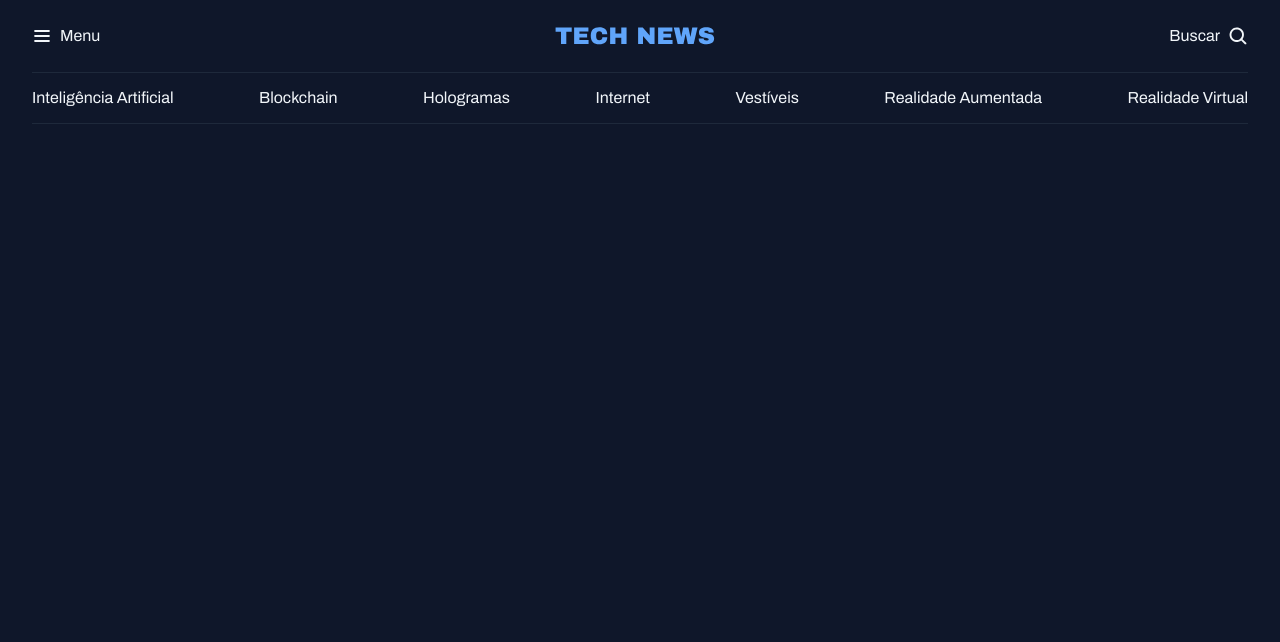
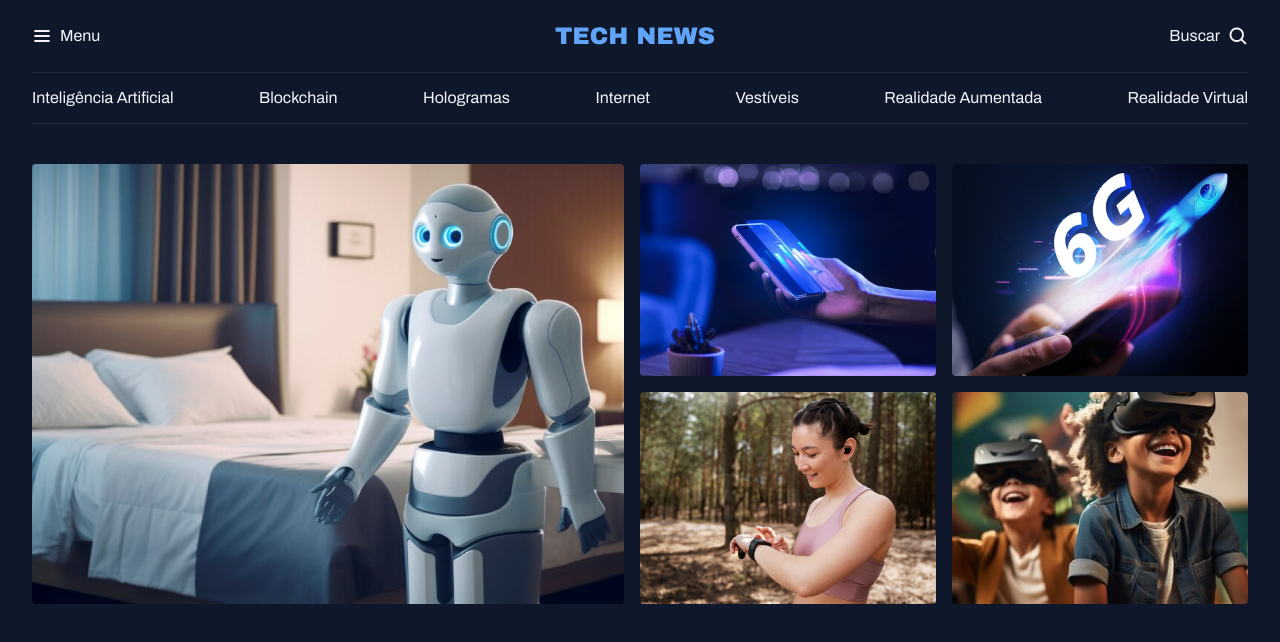
Before and after one commit to ChrysAlves/Projeto-Portal-de-noticias, a plain HTML site: page index.html in a window 1280 px wide. Drawn offline with Linux system fonts and the light colour scheme.

Commit message:
section destaques

```diff
--- a/index.html
+++ b/index.html
@@ -1,17 +1,14 @@
 <!DOCTYPE html>
 <html lang="pt-br">
-
 <head>
   <link rel="preconnect" href="https://fonts.googleapis.com">
   <link rel="preconnect" href="https://fonts.gstatic.com" crossorigin>
-
   <meta charset="UTF-8">
   <meta name="viewport" content="width=device-width, initial-scale=1.0">
   <link rel="stylesheet" href="/styles/index.css">
   <link
     href="https://fonts.googleapis.com/css2?family=Archivo:ital,wght@0,100..900 1,100..900 family=Poppins:wght@400;500;700&family=Roboto:ital,wght@0,100;0,300;0,400;0,500;0,700;0,900;1,100;1,300;1,400;1,500;1,700;1,900&display=swap"
     rel="stylesheet">
-
   <title>Portal de notícias</title>
 </head>
 
@@ -43,6 +40,32 @@
       <a href="#">Realidade Virtual</a>
     </nav>
   </header>
+
+  <main class="grid container">
+    <section id="featured" class="grid grid-flow-col gap-16">
+      <div>
+        <img src="/assets/images/Image 01.png" alt="">
+      </div>
+
+      <div class="grid grid-cols-2 gap-16">
+          <div>
+            <img src="/assets/images/Image 02.png" alt="">
+          </div>
+
+          <div>
+            <img src="/assets/images/Image 03.png" alt="">
+          </div>
+
+          <div>
+            <img src="/assets/images/Image 04.png" alt="">
+          </div>
+
+          <div>
+            <img src="/assets/images/Image 05.png" alt="">
+          </div>
+      </div>
+    </section>
+  </main>
 </body>
 
 </html>
--- a/styles/global.css
+++ b/styles/global.css
@@ -42,7 +42,9 @@ h1,h2,h3{
   font: inherit;
 }
 
-
+img{
+  max-width: 100%;
+}
 
 .container{
   max-width: 1280px;
@@ -51,12 +53,6 @@ h1,h2,h3{
 }
 
 
-/*utility-first*/
-.grid{
-  display: grid;
+main {
+  margin-top: 40px
 }
-
-
-.grid-flow-col{
-  grid-auto-flow: column;
-}
--- a/styles/index.css
+++ b/styles/index.css
@@ -1,2 +1,4 @@
 @import url(/styles/global.css);
 @import url(/styles/header.css);
+@import url(/styles/utility.css);
+@import url(/styles/sections.css);
--- /dev/null
+++ b/styles/sections.css
@@ -0,0 +1,7 @@
+    #featured {
+       img{
+        height: 100%;
+        object-fit: cover;
+        border-radius: 4px;
+    }
+  }
--- /dev/null
+++ b/styles/utility.css
@@ -0,0 +1,17 @@
+/*utility-first*/
+.grid{
+    display: grid;
+  }
+
+
+  .grid-flow-col{
+    grid-auto-flow: column;
+  }
+
+  .grid-cols-2 {
+    grid-template-columns: 1fr 1fr
+  }
+
+  .gap-16{
+    gap: 16px
+  }
```
